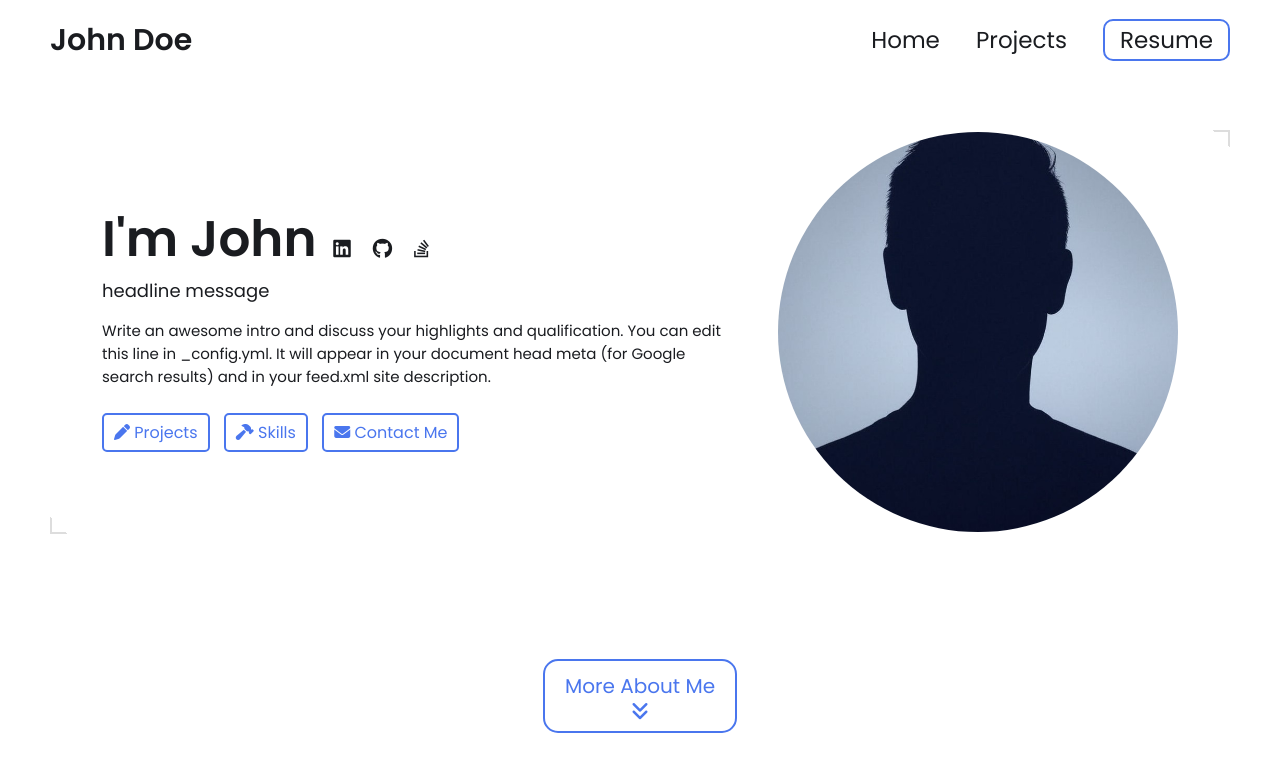
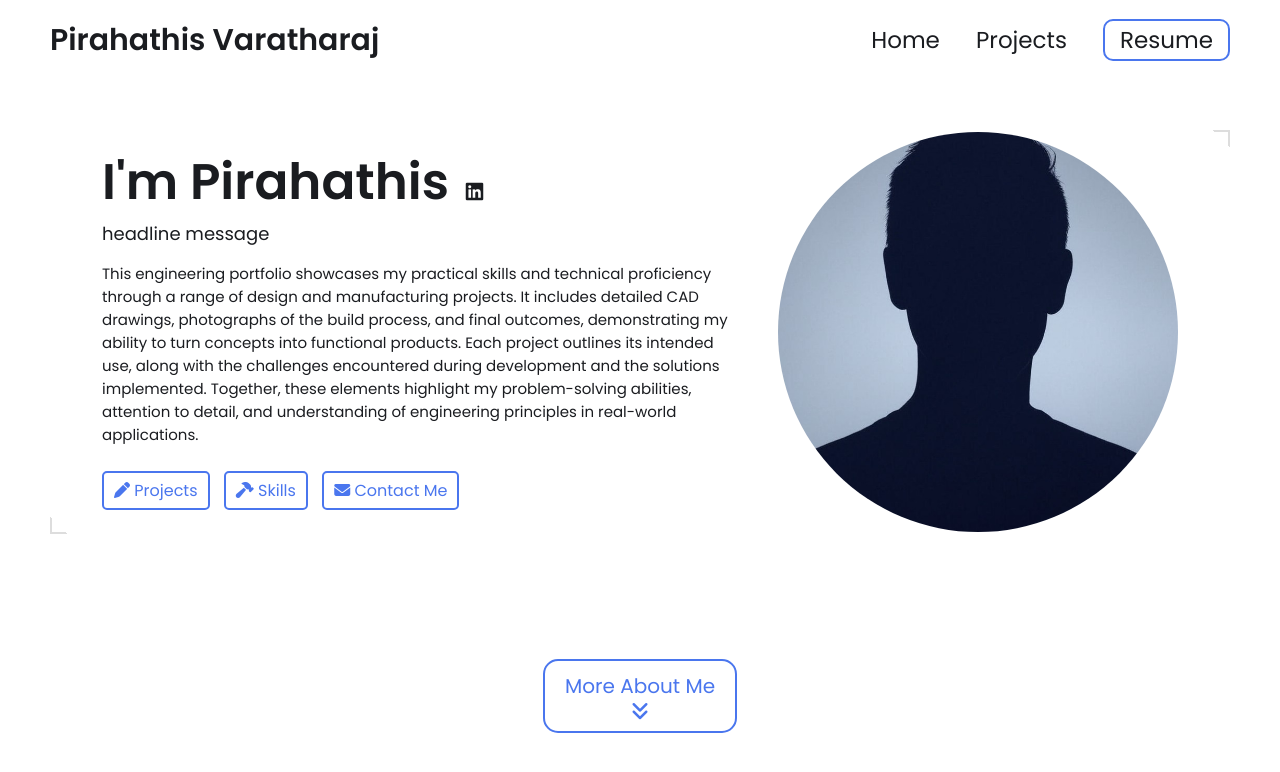
Before and after one commit to pirahathis2010-glitch/Engineering-Portfolio, a Jekyll site: the page built from index.html, in a window 1280 px wide and 900 px high. Shown: the top 772 px of the window. Built offline with Jekyll 4.4.1, drawn with Linux system fonts in a browser that asks for light colours.

Commit message:
Update _config.yml

```diff
--- a/_config.yml
+++ b/_config.yml
@@ -7,17 +7,15 @@
 
 # Main Page Setup
 
-title: John Doe's Portfolio # This is what shows up in the tab of the browser
+title: Pirahathis' Portfolio # This is what shows up in the tab of the browser
 
 
 
 # Hero Section
-name: John Doe
+name: Pirahathis Varatharaj
 headline: headline message
 description: >- # dont remove this line. this will ignore all new lines until the next section
-  Write an awesome intro and discuss your highlights and qualification. You can edit this
-  line in _config.yml. It will appear in your document head meta (for
-  Google search results) and in your feed.xml site description.
+  This engineering portfolio showcases my practical skills and technical proficiency through a range of design and manufacturing projects. It includes detailed CAD drawings, photographs of the build process, and final outcomes, demonstrating my ability to turn concepts into functional products. Each project outlines its intended use, along with the challenges encountered during development and the solutions implemented. Together, these elements highlight my problem-solving abilities, attention to detail, and understanding of engineering principles in real-world applications.
 
 # Place your profile image in /assets/images/profile-image/folder and edit the file name
 profile_image: ./assets/images/profile-image/avatar.jpeg
@@ -25,22 +23,13 @@ profile_image: ./assets/images/profile-image/avatar.jpeg
 
 # Link your resume
 # You can place your resume in assets/resume/{resume.pdf or add external link such as pdf saved in google drive
-resume-url: https://drive.google.com/file/d/13Z3duVzh-gguPU5r03oJVEE6rV9rd3DS/view?usp=sharing # or /assets/resume/resume.pdf
+resume-url: https://docs.google.com/presentation/d/16iLjWrWQuFF26hDbnyYfMxqJkeoo0hRM8ltjQgc6CYk/edit?slide=id.p#slide=id.p# or /assets/resume/resume.pdf
 
 
 # Set up external links - this will show up as small icons next to your name.
 
 external-links:    # input only your own url slug. The icons with missing entries will not appear.
   linkedin: test    # https://www.linkedin.com/in/{your url slug}
-  github: leea12    # https://github.com/{your url slug}
-  stackoverflow: test      # https://stackoverflow.com/users/{your url slug}
-  medium:            # https://medium.com/@{your url slug}
-  x-twitter:   # https://x.com/{your url slug}
-  threads:            # https://threads.net/@{your url slug}
-  instragram:       # https://instagram.com/{your url slug}
-  youtube:           # https://youtube.com/@{your url slug}
-  discord:            # https://discord.com/users/{your url slug}
-  bluesky:           # https://bsky.app/profile/{your url slug}
 
 
 # Skills Section - Add the list of your Skills by categories/tools. The indentation for each level needs to be precise.
```
